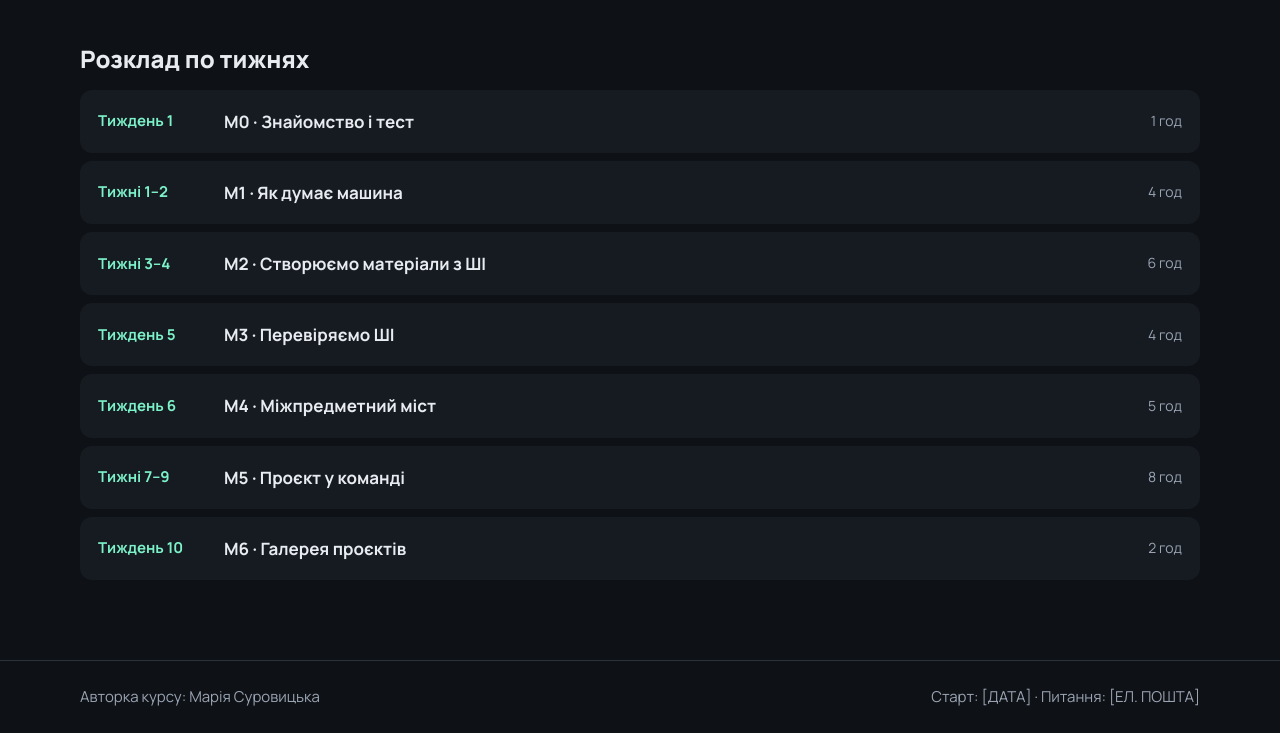
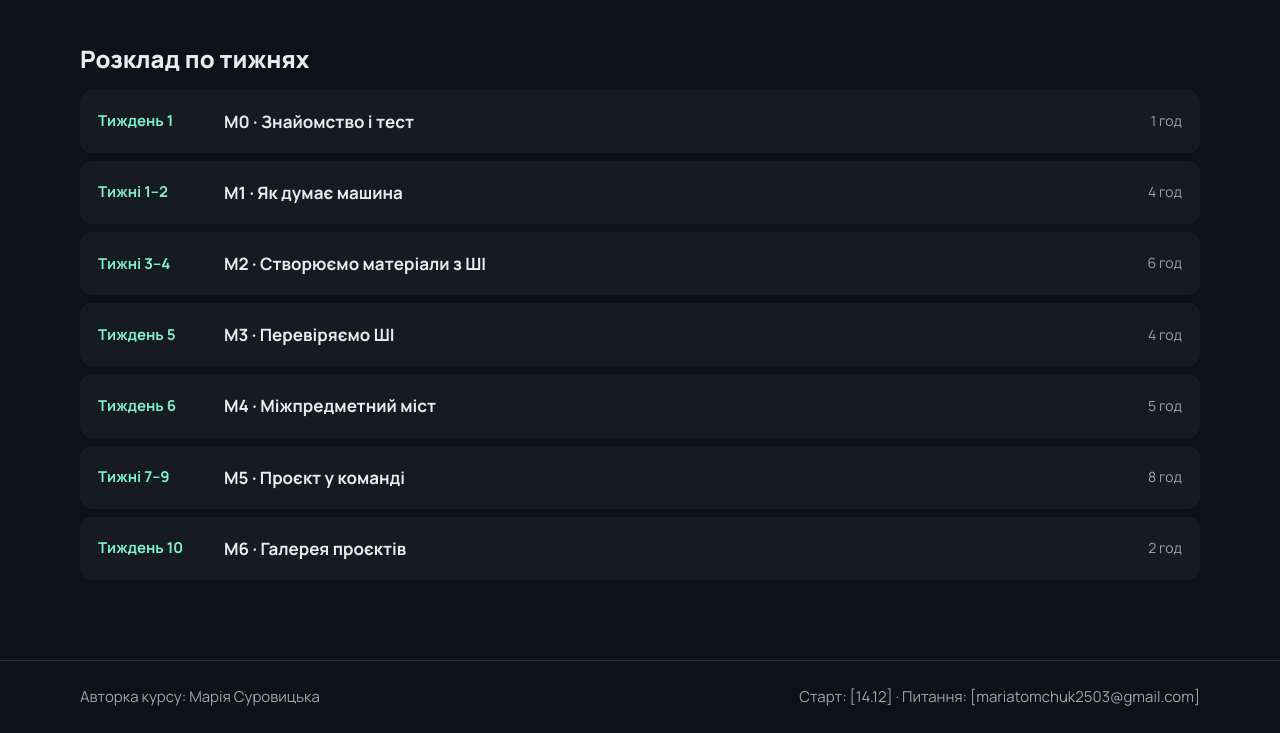
Before and after one commit to mariatomchuk2503/ai-course-, a plain HTML site: page index.html in a window 1280 px wide. Shown: the part 836-1569 px from the top of the page. Drawn offline with Linux system fonts and the light colour scheme.

Commit message:
Update index.html

```diff
--- a/index.html
+++ b/index.html
@@ -129,7 +129,7 @@
   <footer class="footer">
     <div class="container footer__inner">
       <span>Авторка курсу: Марія Суровицька</span>
-      <span>Старт: [ДАТА] · Питання: [ЕЛ. ПОШТА]</span>
+      <span>Старт: [14.12] · Питання: [mariatomchuk2503@gmail.com]</span>
     </div>
   </footer>
 
```
